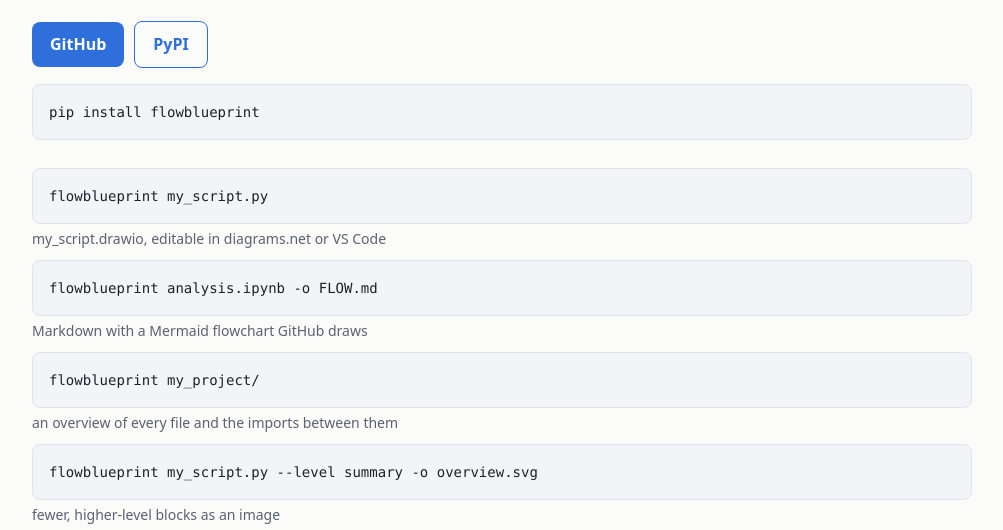
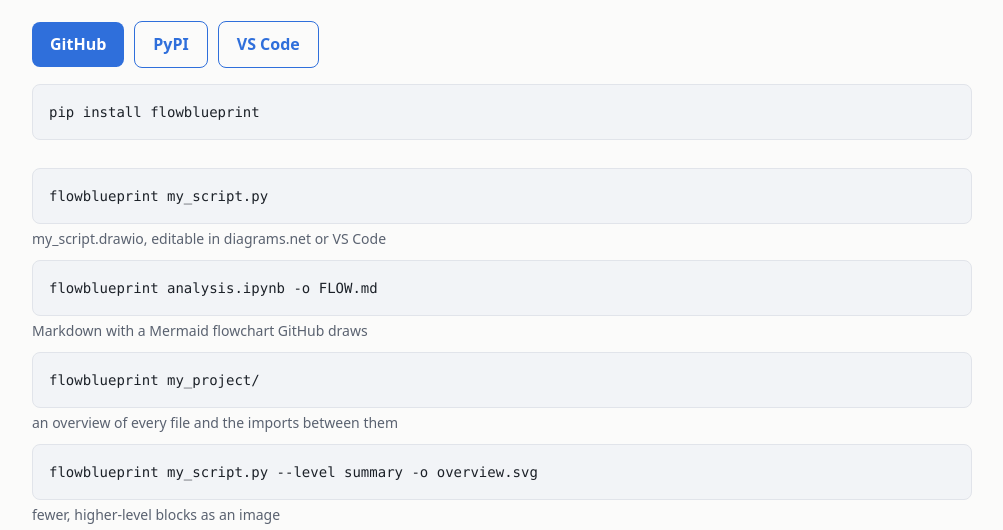
Before and after one commit to SAMtheROCKET/flowblueprint, a plain HTML site: page site/index.html in a window 1280 px wide. Shown: the part 270-800 px from the top of the page, without its empty margins (138-1141 px from the left). Drawn offline with Linux system fonts and the light colour scheme.

Commit message:
Point to the VS Code Marketplace listing
Add a Marketplace badge and install link to the README and a VS Code
button to the website; the .vsix on the GitHub release stays as the
offline option.

```diff
--- a/site/index.html
+++ b/site/index.html
@@ -71,7 +71,7 @@
 <span class="status">0.2.0a0 on PyPI, experimental alpha</span>
 <h1>FlowBlueprint</h1>
 <p class="lead">Turn any Python script, Jupyter notebook or whole project into a clear architecture diagram, without running it.</p>
-<p><a class="button" href="https://github.com/SAMtheROCKET/flowblueprint">GitHub</a><a class="button secondary" href="https://pypi.org/project/flowblueprint/">PyPI</a></p>
+<p><a class="button" href="https://github.com/SAMtheROCKET/flowblueprint">GitHub</a><a class="button secondary" href="https://pypi.org/project/flowblueprint/">PyPI</a><a class="button secondary" href="https://marketplace.visualstudio.com/items?itemName=samtherocket.flowblueprint">VS Code</a></p>
 <pre><code>pip install flowblueprint</code></pre>
 <div class="commands"><div class="command"><pre><code>flowblueprint my_script.py</code></pre><span>my_script.drawio, editable in diagrams.net or VS Code</span></div><div class="command"><pre><code>flowblueprint analysis.ipynb -o FLOW.md</code></pre><span>Markdown with a Mermaid flowchart GitHub draws</span></div><div class="command"><pre><code>flowblueprint my_project/</code></pre><span>an overview of every file and the imports between them</span></div><div class="command"><pre><code>flowblueprint my_script.py --level summary -o overview.svg</code></pre><span>fewer, higher-level blocks as an image</span></div></div>
 <figure><img src="station_report_detailed.svg" alt="A FlowBlueprint diagram: start, settings, a loop over stations with coloured helper-module blocks, a Yes/No decision, outputs to CSV, JSON and a plot, and end" loading="lazy" width="900"><figcaption>A diagram drawn from a synthetic weather-station script.</figcaption></figure>
```
Also changed, not shown: README.md.
